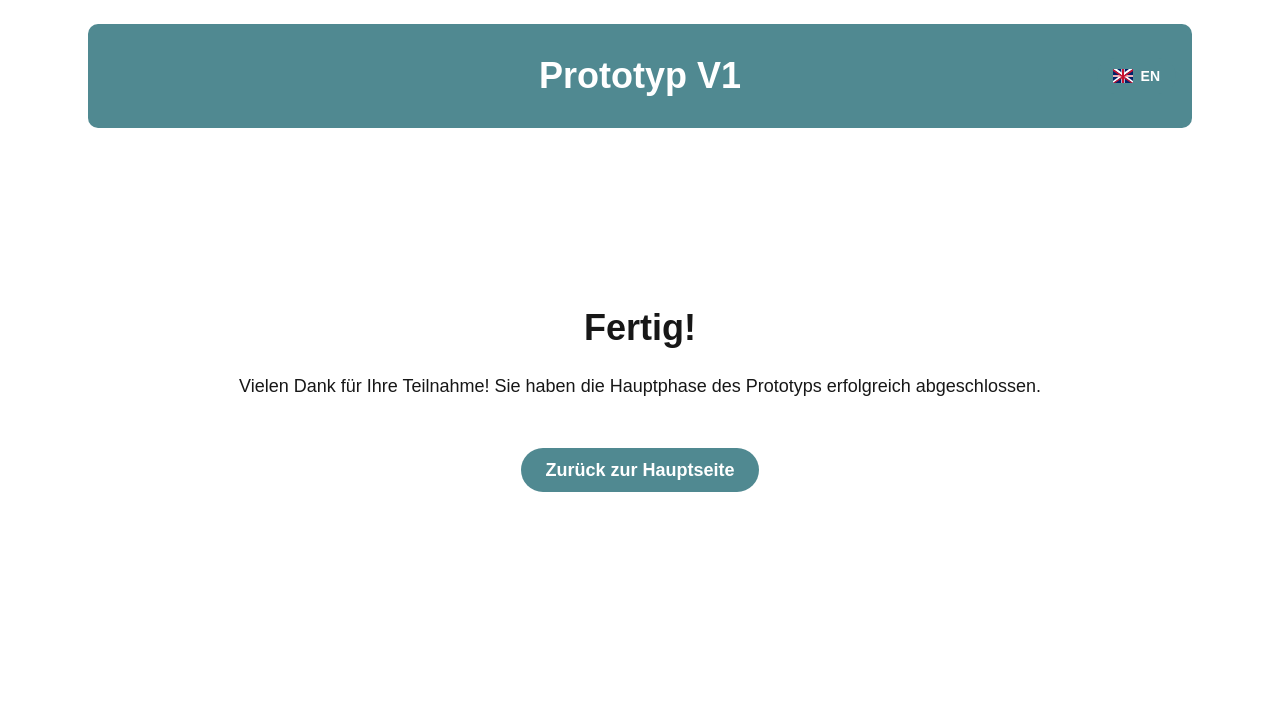
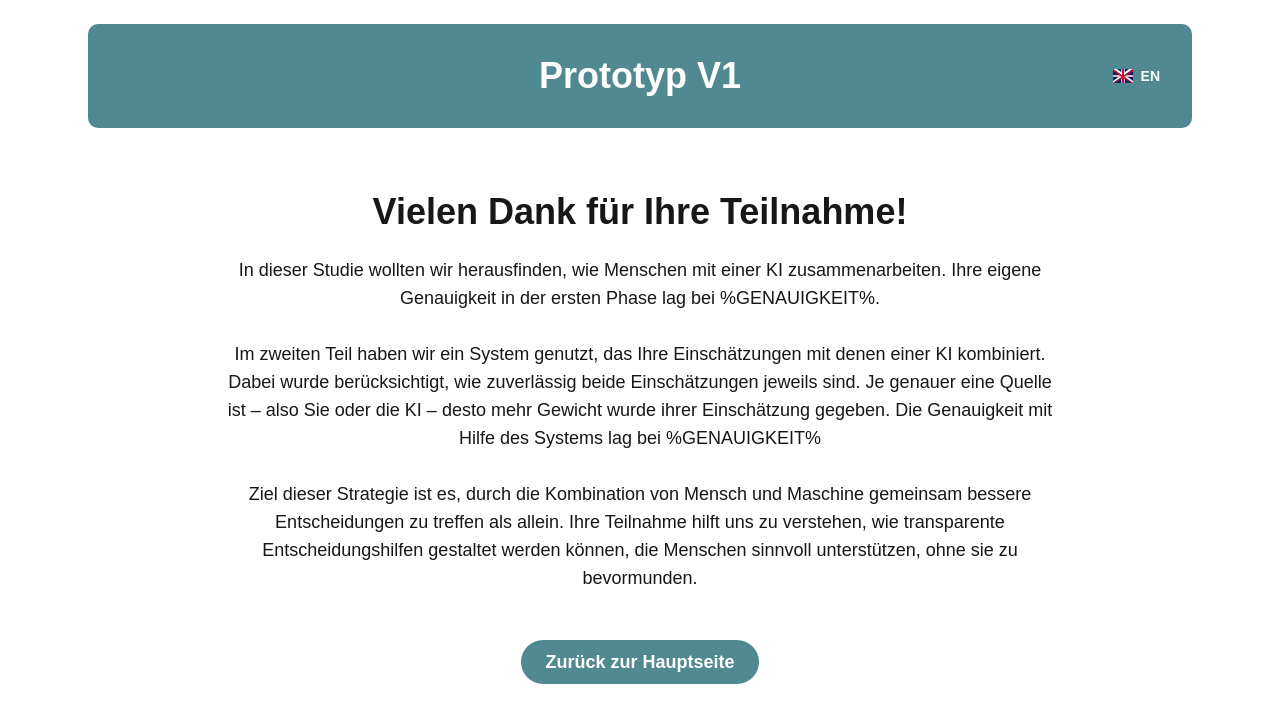
Before and after one commit to L0i0n0a/PsyKi, a Next.js app in the folder multarbeit/: page /prototyp/mainphase in a window 1280 px wide. Both pictures are taken after a click on the button "Debug Button". Shown: the top 722 px of the page. Built offline with nearby package versions, Linux system fonts and the light colour scheme.

Commit message:
added Debriefing

```diff
--- a/multarbeit/src/app/prototyp/mainphase/page.tsx
+++ b/multarbeit/src/app/prototyp/mainphase/page.tsx
@@ -52,7 +52,7 @@ const Mainphase = () => {
         </div>
         <div className='max-w-4xl mx-auto p-8 flex flex-col items-center justify-center min-h-[60vh]'>
           <h1 className='text-4xl font-bold mb-6 text-center'>{t('completionTitle')}</h1>
-          <p className='mb-8 text-lg text-center'>{t('completionMessage')}</p>
+          <p className='mb-8 text-lg text-center'style={{ whiteSpace: 'pre-line' }} >{t('completionMessage')}</p>
           <button className='px-6 py-2 text-white hover:bg-[#004346]! rounded-full transition-all duration-200 ease-in-out text-lg font-semibold cursor-pointer' onClick={() => router.push('/')}>
             {t('buttonHome')}
           </button>
--- a/multarbeit/src/locales/de.json
+++ b/multarbeit/src/locales/de.json
@@ -12,8 +12,8 @@
   "feedbackNoteTitle": "Hinweis: ",
   "feedbackNoteText": "Bisher lagen Sie zu 80% richtig.",
   "feedbackNotePlaceholder": "Platzhalter Prozentzahl im Prototyp V1 noch nicht integriert",
-  "completionTitle": "Fertig!",
-  "completionMessage": "Vielen Dank für Ihre Teilnahme! Sie haben die Hauptphase des Prototyps erfolgreich abgeschlossen.",
+  "completionTitle": "Vielen Dank für Ihre Teilnahme!",
+  "completionMessage": "In dieser Studie wollten wir herausfinden, wie Menschen mit einer KI zusammenarbeiten. Ihre eigene Genauigkeit in der ersten Phase lag bei %GENAUIGKEIT%. \n\nIm zweiten Teil haben wir ein System genutzt, das Ihre Einschätzungen mit denen einer KI kombiniert. Dabei wurde berücksichtigt, wie zuverlässig beide Einschätzungen jeweils sind. Je genauer eine Quelle ist – also Sie oder die KI – desto mehr Gewicht wurde ihrer Einschätzung gegeben. Die Genauigkeit mit Hilfe des Systems lag bei %GENAUIGKEIT% \n\nZiel dieser Strategie ist es, durch die Kombination von Mensch und Maschine gemeinsam bessere Entscheidungen zu treffen als allein. Ihre Teilnahme hilft uns zu verstehen, wie transparente Entscheidungshilfen gestaltet werden können, die Menschen sinnvoll unterstützen, ohne sie zu bevormunden.",
   "buttonHome": "Zurück zur Hauptseite",
   "mainPhaseHeader": "Hauptphase: ",
   "buttonConfirmNext": "Bestätigen & Weiter",
--- a/multarbeit/src/locales/en.json
+++ b/multarbeit/src/locales/en.json
@@ -12,9 +12,9 @@
   "feedbackNoteTitle": "Note:",
   "feedbackNoteText": "So far, you have been correct 80% of the time.",
   "feedbackNotePlaceholder": "Placeholder percentage not yet integrated in Prototype V1",
-  "completionTitle": "Finished!",
-  "completionMessage": "Thank you for your participation! You have successfully completed the main phase of the prototype.",
-  "buttonHome": "Back to Home Page",
+  "completionTitle": "Thank you for your participation!",
+  "completionMessage": "In this study, we wanted to explore how people collaborate with AI systems. Your individual accuracy in the first phase was %GENAUIGKEIT%.\n\nIn the second part, we used a system that combined your judgments with those of an AI. The combination took into account how reliable each estimate was. The more accurate a source was — whether you or the AI — the more weight it was given. The accuracy with the help of the system was %GENAUIGKEIT%.\n\nThe goal of this strategy is to make better decisions together by combining human and machine input. Your participation helps us understand how decision support systems can be designed to support people meaningfully without overriding them.",
+  "buttonHome": "Back to home",
   "mainPhaseHeader": "Main Phase: ",
   "buttonConfirmNext": "Confirm & Next",
   "assistantRecommendationTitle": "The assistance system recommends:",
```
